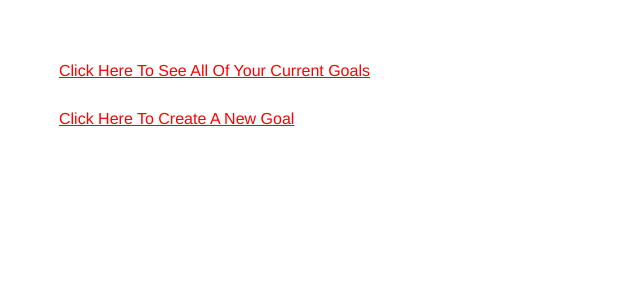
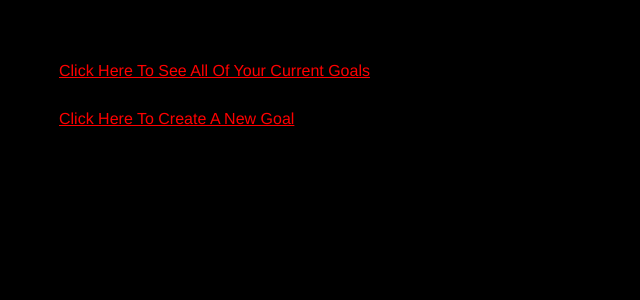
Before and after one commit to OGonzalezNYC/goals-frontend, a React (Create React App) app: page / in a window 1280 px wide. Shown: the top 300 px of the page, without its empty margins (0-640 px from the left). Built offline with nearby package versions, Linux system fonts and the light colour scheme; no server answers.

Commit message:
background-color: black;

```diff
--- a/src/App.css
+++ b/src/App.css
@@ -19,8 +19,8 @@
 
 
 body {
-  /* background-color: black; */
-  color: white;
+  background-color: black;
+  /* color: white; */
   /* color: yellow; */
 
   /* padding: 50px; */
```
